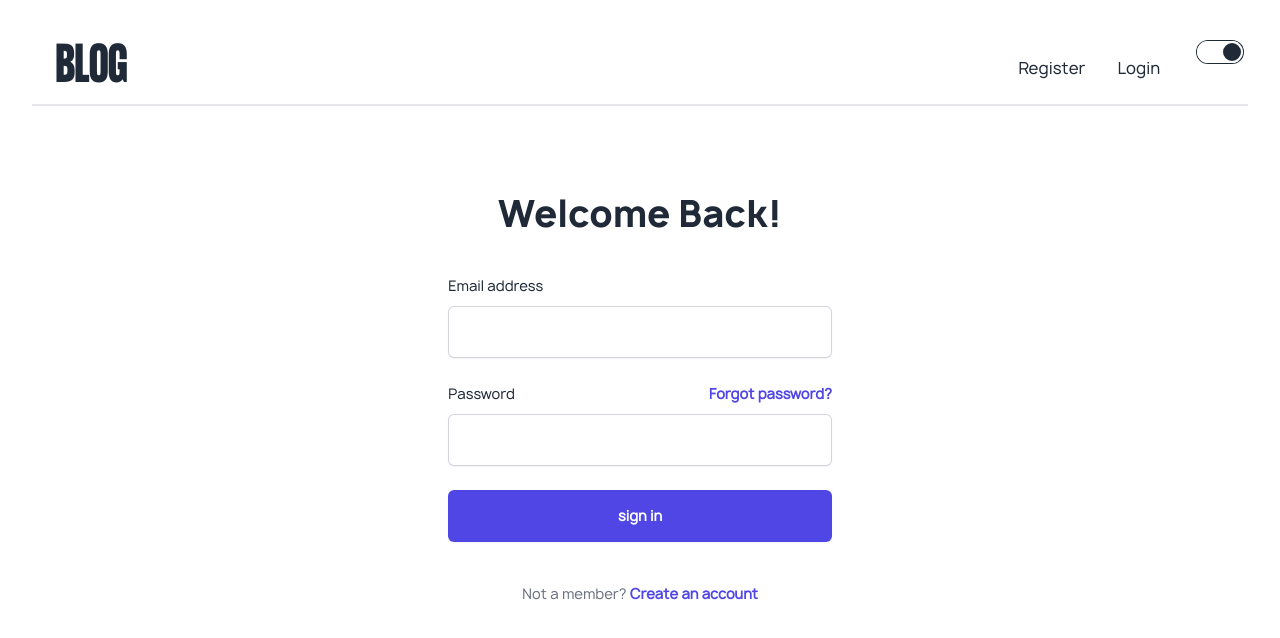
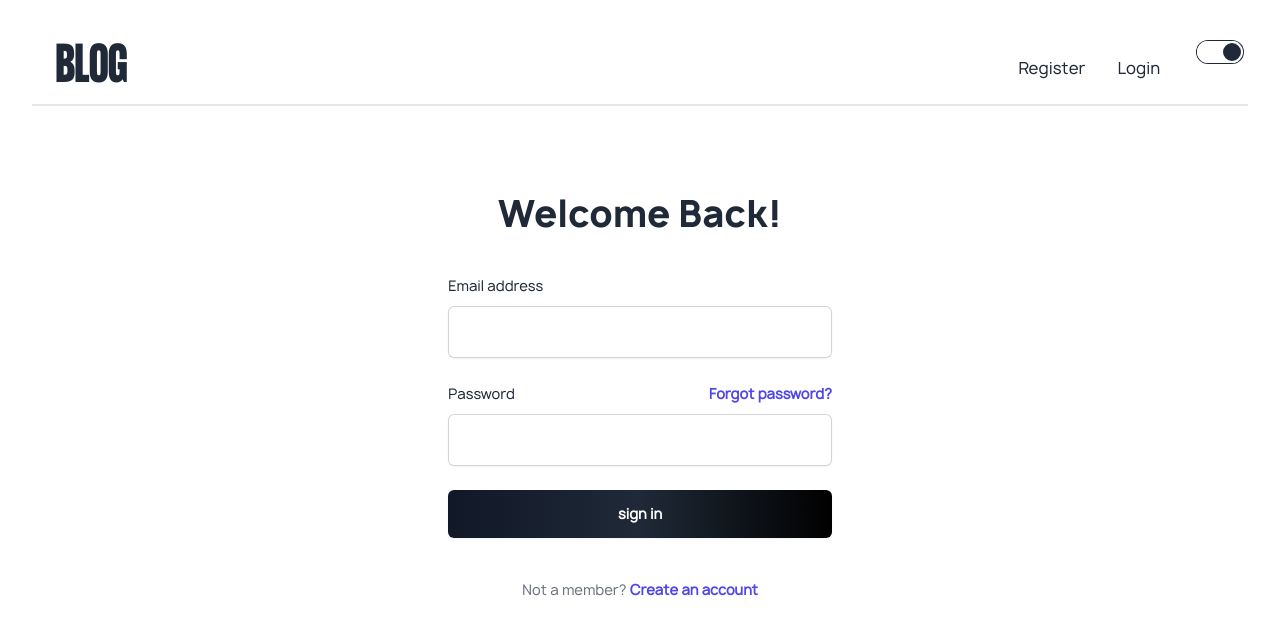
Before and after one commit to Daniel264/BlogPage, a React (Vite) app in the folder client/: page /Login in a window 1280 px wide. Shown: the top 638 px of the page. Built offline with nearby package versions, Linux system fonts and the light colour scheme; no server answers.

Commit message:
feat: update BlogPage layout to use flex column and enhance Login button styling with gradient

```diff
--- a/client/src/components/BlogPage.tsx
+++ b/client/src/components/BlogPage.tsx
@@ -5,7 +5,6 @@ import { format } from "date-fns";
 import { useEffect, useState } from "react";
 import { FaComment, FaRegCalendarAlt } from "react-icons/fa";
 import Comments from "./Comments";
-import { FaCalendarAlt } from "react-icons/fa";
 
 const BlogPage = ({ _id, title, summary, createdAt, author, cover }: Post) => {
     const [loading, setLoading] = useState(true);
@@ -40,7 +39,7 @@ const BlogPage = ({ _id, title, summary, createdAt, author, cover }: Post) => {
 
     const getPicture: string | null = localStorage.getItem("savedPicture");
     return (
-        <div className="flex flex-row-reverse mt-10 lg:w-9/12 lg:pr-32 ">
+        <div className="flex flex-col md:flex-row-reverse mt-10 lg:w-9/12 lg:pr-32 ">
             <div className="pl-5 text-left">
                 <div className="flex flex-row w-full justify-between">
                     <span className="font-regular flex">
--- a/client/src/components/Login.tsx
+++ b/client/src/components/Login.tsx
@@ -146,7 +146,7 @@ const Login = () => {
                         <div>
                             <button
                                 type="submit"
-                                className="flex w-full justify-center rounded-md bg-indigo-600 px-3 py-3.5 text-sm font-semibold leading-6 text-white shadow-sm hover:bg-indigo-500 focus-visible:outline focus-visible:outline-2 focus-visible:outline-offset-2 focus-visible:outline-indigo-600"
+                                className="flex w-full justify-center rounded-md bg-gradient-to-r from-gray-900 via-gray-800 to-black text-white hover:bg-gradient-to-l hover:from-black hover:via-gray-900 hover:to-gray-800 transition-all duration-300 px-3 py-3 text-sm font-semibold leading-6 shadow-sm"
                             >
                                 {loading ? (
                                     <span className="loading loading-dots loading-md"></span>
```
